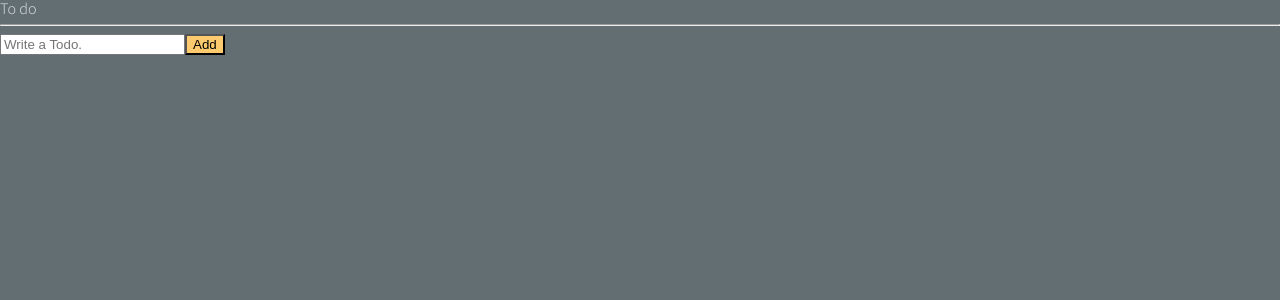
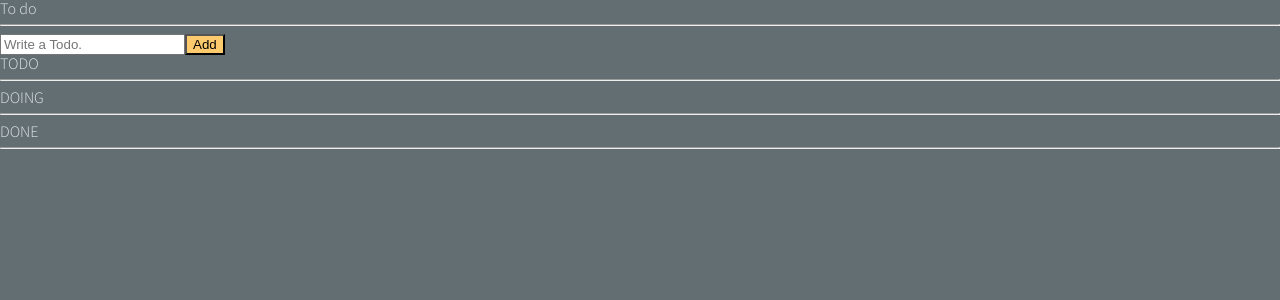
Before and after one commit to onetuks/todolist, a React (Create React App) app: page / in a window 1280 px wide. Shown: the top 300 px of the page. Built offline with nearby package versions, Linux system fonts and the light colour scheme.

Commit message:
#6.16 Selectors part 1 - Recoil > selector - atom 과 비슷한 역할

```diff
--- a/src/Atom.ts
+++ b/src/Atom.ts
@@ -1,4 +1,4 @@
-import { atom } from "recoil";
+import { atom, selector } from "recoil";
 
 export interface ITodo {
     text: string;
@@ -10,3 +10,15 @@
   key: "todos",
   default: [],
 });
+
+export const todoSelector = selector({
+    key: "todoSelector",
+    get: ({get}) => {
+        const todos = get(todoState);
+        return [
+            todos.filter((todo) => todo.category === "TODO"),
+            todos.filter((todo) => todo.category === "DOING"),
+            todos.filter((todo) => todo.category === "DONE"),
+        ]
+    },
+})
--- a/src/components/TodoList.tsx
+++ b/src/components/TodoList.tsx
@@ -1,23 +1,40 @@
 import { useRecoilValue } from "recoil";
-import { todoState } from "../Atom";
+import { todoSelector, todoState } from "../Atom";
 import CreateTodo from "./CreateTodo";
 import Todo from "./Todo";
 
 function TodoList() {
-  const todos = useRecoilValue(todoState);
-  console.log(todos);
+  const [todos, doings, dones] = useRecoilValue(todoSelector);
 
   return (
     <>
       <h1>To do</h1>
       <hr />
       <CreateTodo />
+      <h2>TODO</h2>
       <ul>
         {todos.map((todo) => (
           // {...todo} 보내주는 곳과 사용하는 곳에서 todo에 대한 interface가 같으므로 이렇게 내부 원소를 보내줘도 됨.
           <Todo key={todo.id} {...todo} />
         ))}
       </ul>
+      <hr />
+      <h2>DOING</h2>
+      <ul>
+        {doings.map((doing) => (
+          // {...todo} 보내주는 곳과 사용하는 곳에서 todo에 대한 interface가 같으므로 이렇게 내부 원소를 보내줘도 됨.
+          <Todo key={doing.id} {...doing} />
+        ))}
+      </ul>
+      <hr />
+      <h2>DONE</h2>
+      <ul>
+        {dones.map((done) => (
+          // {...todo} 보내주는 곳과 사용하는 곳에서 todo에 대한 interface가 같으므로 이렇게 내부 원소를 보내줘도 됨.
+          <Todo key={done.id} {...done} />
+        ))}
+      </ul>
+      <hr />
     </>
   );
 }
```
